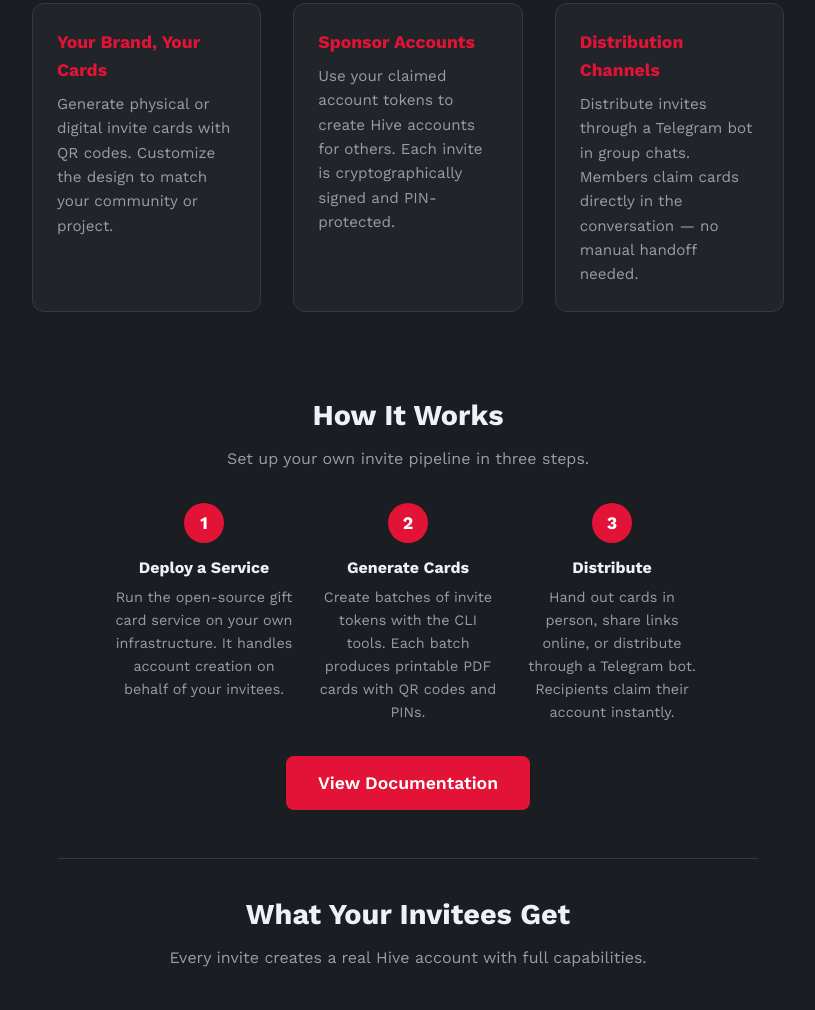
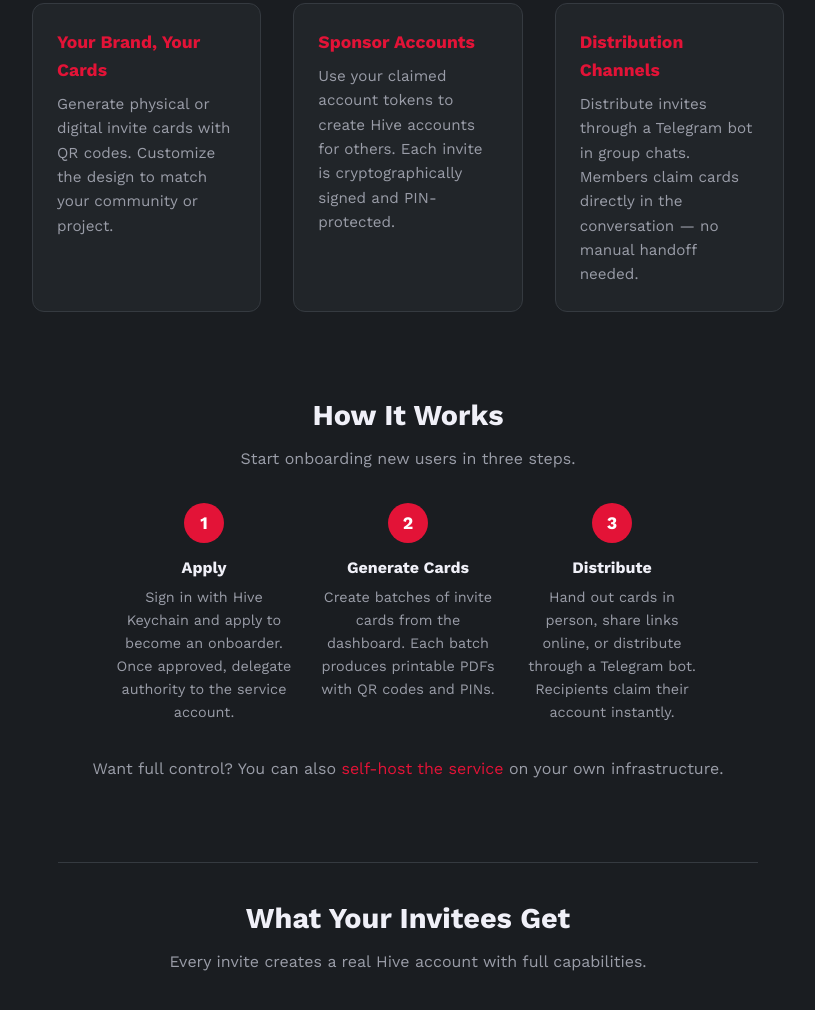
Before and after one commit to Demotruk/hiveinvite.com, a plain HTML site: page index.html in a window 1280 px wide. Shown: the part 401-1411 px from the top of the page, without its empty margins (232-1047 px from the left). Drawn offline with nearby package versions, Linux system fonts and the light colour scheme.

Commit message:
update: landing page How It Works reflects dashboard-first flow

```diff
--- a/index.html
+++ b/index.html
@@ -222,17 +222,17 @@
   <!-- How the invite system works (for issuers) -->
   <section class="how">
     <h2 class="section-heading">How It Works</h2>
-    <p class="section-sub">Set up your own invite pipeline in three steps.</p>
+    <p class="section-sub">Start onboarding new users in three steps.</p>
     <div class="steps">
       <div class="step">
         <div class="step-num">1</div>
-        <h4>Deploy a Service</h4>
-        <p>Run the open-source gift card service on your own infrastructure. It handles account creation on behalf of your invitees.</p>
+        <h4>Apply</h4>
+        <p>Sign in with Hive Keychain and apply to become an onboarder. Once approved, delegate authority to the service account.</p>
       </div>
       <div class="step">
         <div class="step-num">2</div>
         <h4>Generate Cards</h4>
-        <p>Create batches of invite tokens with the CLI tools. Each batch produces printable PDF cards with QR codes and PINs.</p>
+        <p>Create batches of invite cards from the dashboard. Each batch produces printable PDFs with QR codes and PINs.</p>
       </div>
       <div class="step">
         <div class="step-num">3</div>
@@ -240,7 +240,7 @@
         <p>Hand out cards in person, share links online, or distribute through a Telegram bot. Recipients claim their account instantly.</p>
       </div>
     </div>
-    <a href="https://github.com/Demotruk/HiveAccessibleAnywhere" class="cta">View Documentation</a>
+    <p class="section-sub" style="margin-top: 1rem;">Want full control? You can also <a href="https://github.com/Demotruk/HiveAccessibleAnywhere">self-host the service</a> on your own infrastructure.</p>
   </section>
 
   <!-- What recipients get -->
```
